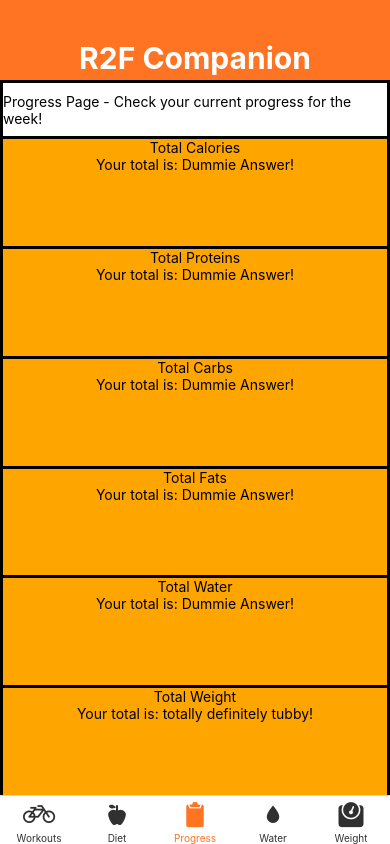
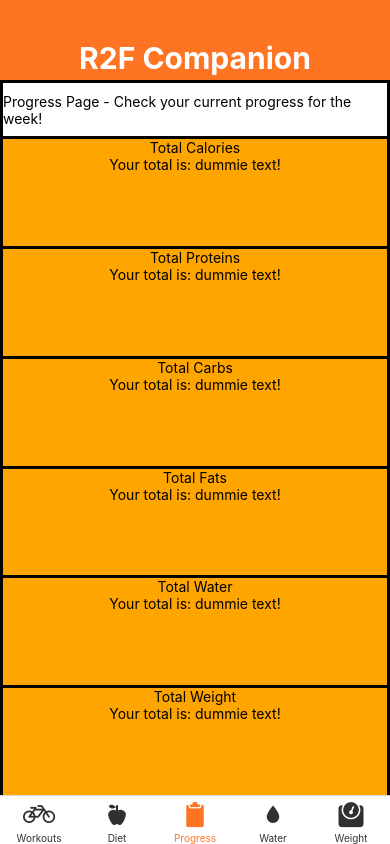
Before and after one commit to terminator7/FitnessTracker, a React Native app: screen / in a window 390 px wide. Built offline with nearby package versions, Linux system fonts and the light colour scheme.

Commit message:
it works now

```diff
--- a/pages/ProgressPage.js
+++ b/pages/ProgressPage.js
@@ -1,30 +1,17 @@
 //General imports
-import React from "react";
+import * as React from 'react';
 import { Text, View, Button, Alert, StyleSheet, TextComponent } from 'react-native'
 import { SafeAreaView} from "react-native-safe-area-context";
 
-//Component Imports
-// *Insert Page imports here*
+
+//DB Imports
+//import {getWaterList} from "/util/database/WaterTrackerMethods.js"
+//import {getWeightList} from "./util/database/WeightTrackerMethods.js"
+//import {getMealProgress} from "./util/database/MealsMethod.js"
+//import {getWorkoutProgress} from "../util/database/WorkoutMethods"
 
 
-//  Could add this if we wanted to update the page on a button press
-/*
-            <Button
-                title="Update" onPress={Update_Data}
-            />
-*/
 
-/*
-function Update_Data() {
-    var text = ""
-    for (let i = 0; i < totalItems.length; i++)
-    {
-        text = "Your total is: " + getTotalFromOtherPage();
-        totalItems[i] = text
-    }
-    alert("Updated");
-}
-*/
 
 /*If we want to hide information, then reveal it, looks at render() in this link;
 https://reactnative.dev/docs/text
@@ -112,6 +99,12 @@ const ProgressScreen = (props) => {
 
 
 const styles = StyleSheet.create({
+    Background: {
+        backgroundColor: "#FFF",
+        justifyContent: "center",
+        alignItems: "center",
+        padding: 30,
+    },
     Header:  {
         flex:0.5,
         backgroundColor: "#FFF",
@@ -147,39 +140,49 @@ const styles = StyleSheet.create({
 
 //5 of these in total, each one accesses the Updated Data
 //1 at the bottom is weight.
-var Protein = () => {
-    var total = getTotalFromOtherPage("Protein");
+
+
+const Protein = () => {
+    //let total = getMealProgress(ProfileIDFake);
+    let total = "dummie text"
+    //Parse info
+
     return (
       <Text>Your total is: {total}!</Text>
     );
   }
-var Calories = () => {
-    var total = getTotalFromOtherPage("Calories");
+const Calories = () => {
+    //let Total = getMealProgress(ProfileIDFake);
+    let total = "dummie text"
     return (
       <Text>Your total is: {total}!</Text>
     );
   }
-var Carbs = () => {
-    var total = getTotalFromOtherPage("Carbs");
+const Carbs = () => {
+    //let total = getTotalFromOtherPage("Carbs");
+    let total = "dummie text"
     return (
       <Text>Your total is: {total}!</Text>
     );
   }
-var Fats = () => {
-    var total = getTotalFromOtherPage("Fats");
+const Fats = () => {
+    //let total = getTotalFromOtherPage("Fats");
+    let total = "dummie text"
     return (
       <Text>Your total is: {total}!</Text>
     );
   }
-var Water = () => {
-    var total = getTotalFromOtherPage("Water");
+const Water = () => {
+    //let total = getWaterList(ProfileIDFake);
+    let total = "dummie text"
     return (
       <Text>Your total is: {total}!</Text>
     );
     //Also insert progress, could use a progress bar.
   }
-  var Weight = () => {
-    var total = "totally definitely tubby";
+ const Weight = () => {
+    //let total = getWeightList(ProfileIDFake)
+    let total = "dummie text"
     return (
         <Text>Your total is: {total}!</Text>
       );
@@ -188,30 +191,8 @@ var Water = () => {
 
 
 
-
-
-  //In the future, we'll use this to fetch data from a specific page
-function getTotalFromOtherPage(Target_Page){
-    switch(Target_Page)
-    {
-        case "Calories":
-            // ...
-            return "Dummie Answer";
-        case "Protein":
-            // ...
-            return "Dummie Answer";
-        case "Water":
-            // ...
-            return "Dummie Answer";
-        case "Fats":
-            // ...
-            return "Dummie Answer";
-        case "Carbs":
-            // ...
-            return "Dummie Answer";
-    }
-
-}
+//Fake profile
+let ProfileIDFake = "123"
 
 
 export default ProgressScreen;
```
Lines whose indentation alone changed are shown as unchanged.
